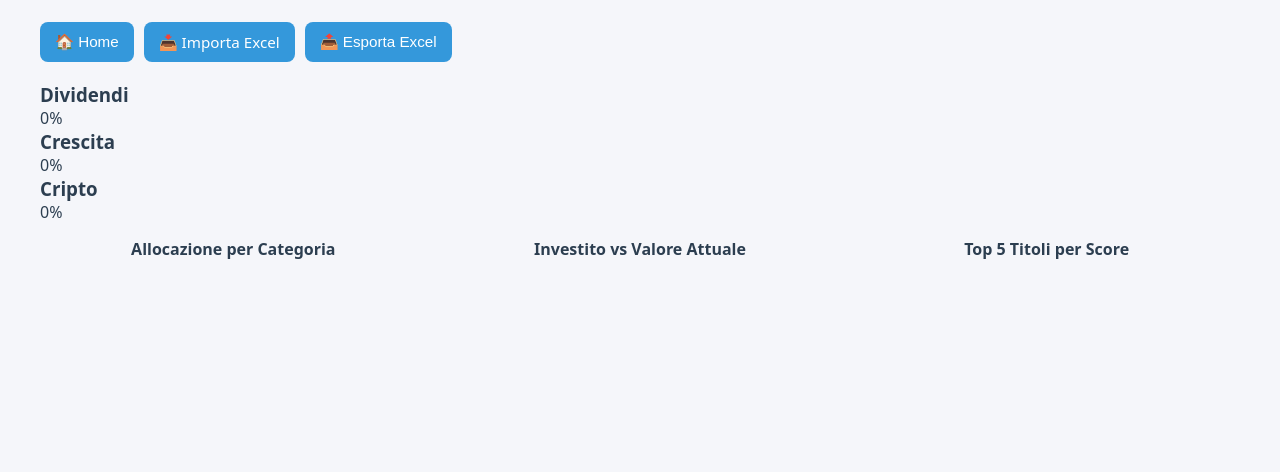
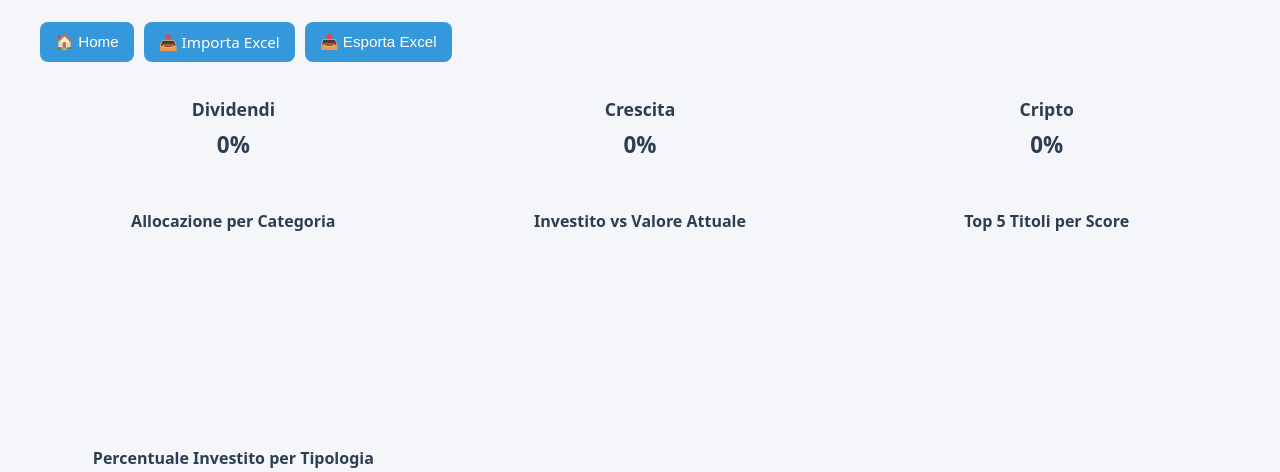
Before and after one commit to inglagattuta/Portafoglio, a plain HTML site: page dashboard.html in a window 1280 px wide. Shown: the part 93-565 px from the top of the page. Drawn offline with nearby package versions, Linux system fonts and the light colour scheme; a script that the page names is missing.

Commit message:
Update style.css

```diff
--- a/style.css
+++ b/style.css
@@ -367,3 +367,31 @@ tr:nth-child(even) {
   font-size: 1rem;
   margin-bottom: 10px;
 }
+
+/* MINI CARDS */
+.mini-cards {
+  display: flex;
+  gap: 20px;
+  margin: 20px 0;
+  justify-content: space-between;
+}
+
+.mini-card {
+  flex: 1;
+  background: var(--card-bg);
+  box-shadow: var(--shadow);
+  padding: 15px;
+  border-radius: 14px;
+  text-align: center;
+}
+
+.mini-card h3 {
+  margin: 0;
+  font-size: 1.1rem;
+}
+
+.mini-card p {
+  margin: 8px 0 0;
+  font-size: 1.4rem;
+  font-weight: bold;
+}
```
